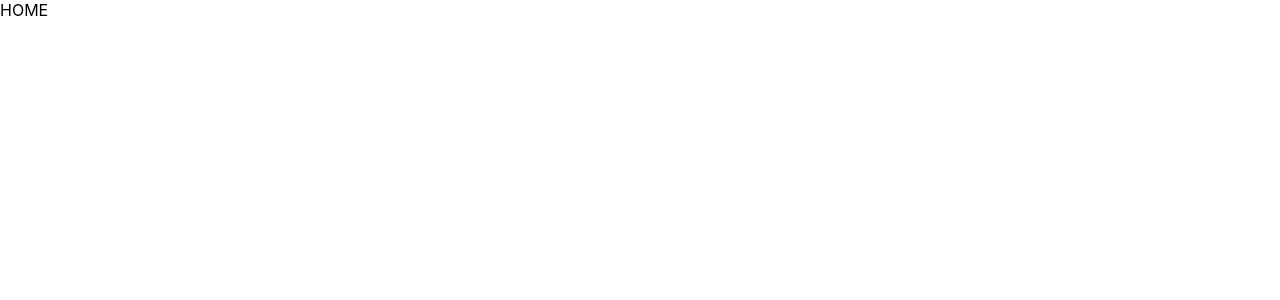
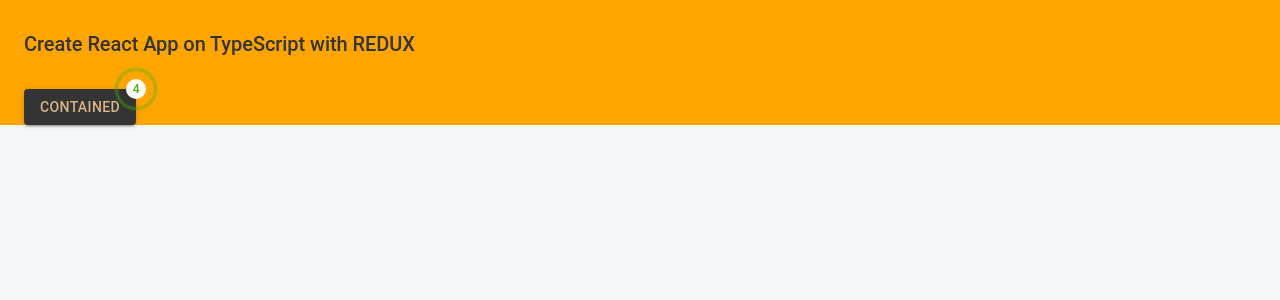
Before and after one commit to mumar9504/burak-react, a React (Create React App) app: page / in a window 1280 px wide. Shown: the top 300 px of the page. Built offline with nearby package versions, Linux system fonts and the light colour scheme.

Commit message:
feat: MUI customized integration

```diff
--- a/package.json
+++ b/package.json
@@ -3,6 +3,9 @@
   "version": "0.1.0",
   "private": true,
   "dependencies": {
+    "@emotion/react": "^11.11.4",
+    "@emotion/styled": "^11.11.5",
+    "@mui/material": "^5.16.0",
     "@reduxjs/toolkit": "^1.9.7",
     "@testing-library/jest-dom": "^5.17.0",
     "@testing-library/react": "^13.4.0",
--- a/src/app/App.tsx
+++ b/src/app/App.tsx
@@ -1,8 +1,25 @@
-import React from 'react';
-import '../css/app.css';
+import React from "react";
+import "../css/app.css";
+import { Box, Button, Container, Stack, Typography } from "@mui/material";
+import { RippleBadge } from './MaterialTheme/styled';
 
 function App() {
-  return <div>HOME</div>
+  return (
+    <Container sx={{background: "orange"}}>
+      <Stack flexDirection={"column"}>
+        <Box sx={{ my: 4 }}>
+          <Typography variant="h4" component={"h4"}>
+            Create React App on TypeScript with REDUX
+          </Typography>
+        </Box>
+        <Box>
+          <RippleBadge badgeContent={4}>
+            <Button variant="contained">Contained</Button>
+          </RippleBadge>
+        </Box>
+      </Stack>
+    </Container>
+  );
 }
 
 export default App;
--- /dev/null
+++ b/src/app/MaterialTheme/index.ts
@@ -0,0 +1,66 @@
+import { createTheme } from '@mui/material/styles';
+import { common } from '@mui/material/colors';
+import shadow from './shadow';
+import typography from './typography';
+import { maxWidth } from '@mui/system';
+
+/**
+ * LIGHT THEME (DEFAULT)
+ */
+const light = {
+	palette: {
+		type: 'light',
+		background: {
+			default: '#f8f8ff',
+			paper: common.white,
+		},
+		primary: {
+			contrastText: '#d7b586',
+			main: '#343434',
+		},
+		secondary: {
+			contrastText: '#343434',
+			main: '#d7b586',
+		},
+		text: {
+			primary: '#343434',
+			secondary: '#d7b586',
+			dark: common.black,
+		},
+	},
+	components: {
+		MuiContainer: {
+			styleOverrides: {
+				root: {
+					height: '100%',
+				},
+			},
+		},
+		MuiCssBaseline: {
+			styleOverrides: {
+				html: { height: '100%' },
+				body: { background: '#f4f6f8', height: '100%', minHeight: '100%' },
+			},
+		},
+	},
+	shadow,
+	typography,
+};
+
+// A custom theme for this app
+let theme = createTheme(light);
+theme = createTheme(theme, {
+	components: {
+		MuiContainer: {
+			styleOverrides: {
+				maxWidthLg: {
+					[theme.breakpoints.up('lg')]: {
+						maxWidth: '1300px',
+					},
+				},
+			},
+		},
+	},
+});
+
+export default theme;
--- /dev/null
+++ b/src/app/MaterialTheme/shadow.ts
@@ -0,0 +1,27 @@
+export default [
+	'none',
+	'0 0 0 1px rgba(63,63,68,0.05), 0 1px 2px 0 rgba(63,63,68,0.15)',
+	'0 0 1px 0 rgba(0,0,0,0.31), 0 2px 2px -2px rgba(0,0,0,0.25)',
+	'0 0 1px 0 rgba(0,0,0,0.31), 0 3px 4px -2px rgba(0,0,0,0.25)',
+	'0 0 1px 0 rgba(0,0,0,0.31), 0 3px 4px -2px rgba(0,0,0,0.25)',
+	'0 0 1px 0 rgba(0,0,0,0.31), 0 4px 6px -2px rgba(0,0,0,0.25)',
+	'0 0 1px 0 rgba(0,0,0,0.31), 0 4px 6px -2px rgba(0,0,0,0.25)',
+	'0 0 1px 0 rgba(0,0,0,0.31), 0 4px 8px -2px rgba(0,0,0,0.25)',
+	'0 0 1px 0 rgba(0,0,0,0.31), 0 5px 8px -2px rgba(0,0,0,0.25)',
+	'0 0 1px 0 rgba(0,0,0,0.31), 0 6px 12px -4px rgba(0,0,0,0.25)',
+	'0 0 1px 0 rgba(0,0,0,0.31), 0 7px 12px -4px rgba(0,0,0,0.25)',
+	'0 0 1px 0 rgba(0,0,0,0.31), 0 6px 16px -4px rgba(0,0,0,0.25)',
+	'0 0 1px 0 rgba(0,0,0,0.31), 0 7px 16px -4px rgba(0,0,0,0.25)',
+	'0 0 1px 0 rgba(0,0,0,0.31), 0 8px 18px -8px rgba(0,0,0,0.25)',
+	'0 0 1px 0 rgba(0,0,0,0.31), 0 9px 18px -8px rgba(0,0,0,0.25)',
+	'0 0 1px 0 rgba(0,0,0,0.31), 0 10px 20px -8px rgba(0,0,0,0.25)',
+	'0 0 1px 0 rgba(0,0,0,0.31), 0 11px 20px -8px rgba(0,0,0,0.25)',
+	'0 0 1px 0 rgba(0,0,0,0.31), 0 12px 22px -8px rgba(0,0,0,0.25)',
+	'0 0 1px 0 rgba(0,0,0,0.31), 0 13px 22px -8px rgba(0,0,0,0.25)',
+	'0 0 1px 0 rgba(0,0,0,0.31), 0 14px 24px -8px rgba(0,0,0,0.25)',
+	'0 0 1px 0 rgba(0,0,0,0.31), 0 16px 28px -8px rgba(0,0,0,0.25)',
+	'0 0 1px 0 rgba(0,0,0,0.31), 0 18px 30px -8px rgba(0,0,0,0.25)',
+	'0 0 1px 0 rgba(0,0,0,0.31), 0 20px 32px -8px rgba(0,0,0,0.25)',
+	'0 0 1px 0 rgba(0,0,0,0.31), 0 22px 34px -8px rgba(0,0,0,0.25)',
+	'0 0 1px 0 rgba(0,0,0,0.31), 0 24px 36px -8px rgba(0,0,0,0.25)',
+];
--- /dev/null
+++ b/src/app/MaterialTheme/styled.ts
@@ -0,0 +1,30 @@
+import { styled } from "@mui/material/styles";
+import Badge from "@mui/material/Badge";
+
+export const RippleBadge = styled(Badge)(({ theme }) => ({
+  "& .MuiBadge-badge": {
+    color: "#44b700",
+    background: "white",
+    "&::after": {
+      position: "absolute",
+      top: "-2px",
+      left: "-2px",
+      width: "120%",
+      height: "120%",
+      borderRadius: "50%",
+      animation: "ripple 1.2s infinite ease-in-out",
+      border: "2px solid currentColor",
+      content: '""',
+    },
+  },
+  "@keyframes ripple": {
+    "0%": {
+      transform: "scale(.8)",
+      opacity: 1,
+    },
+    "100%": {
+      transform: "scale(2.4)",
+      opacity: 0,
+    },
+  },
+}));
--- /dev/null
+++ b/src/app/MaterialTheme/typography.ts
@@ -0,0 +1,35 @@
+export default {
+	h1: {
+		fontWeight: 500,
+		fontSize: 35,
+		letterSpacing: '-0.24px',
+	},
+	h2: {
+		fontWeight: 500,
+		fontSize: 29,
+		letterSpacing: '-0.24px',
+	},
+	h3: {
+		fontWeight: 500,
+		fontSize: 24,
+		letterSpacing: '-0.06px',
+	},
+	h4: {
+		fontWeight: 500,
+		fontSize: 20,
+		letterSpacing: '-0.06px',
+	},
+	h5: {
+		fontWeight: 500,
+		fontSize: 16,
+		letterSpacing: '-0.05px',
+	},
+	h6: {
+		fontWeight: 500,
+		fontSize: 14,
+		letterSpacing: '-0.05px',
+	},
+	overline: {
+		fontWeight: 500,
+	},
+};
--- a/src/index.tsx
+++ b/src/index.tsx
@@ -4,16 +4,25 @@
 import { store } from './app/store';
 import App from './app/App';
 import reportWebVitals from './reportWebVitals';
+import CssBaseline from "@mui/material/CssBaseline";
+import { ThemeProvider } from "@mui/material/styles";
+import theme from "./app/MaterialTheme";
 import './css/index.css';
 
 ReactDOM.render(
   <React.StrictMode>
     <Provider store={store}>
-      <App />
+      <ThemeProvider theme={theme}>
+        <CssBaseline />
+
+        <App />
+
+      </ThemeProvider>
     </Provider>
   </React.StrictMode>,
-  document.getElementById('root')
+  document.getElementById("root")
 );
+
 
 // If you want to start measuring performance in your app, pass a function
 // to log results (for example: reportWebVitals(console.log))
```
Also changed, not shown: 1 other file (tests, documents, lock files or other folders).
